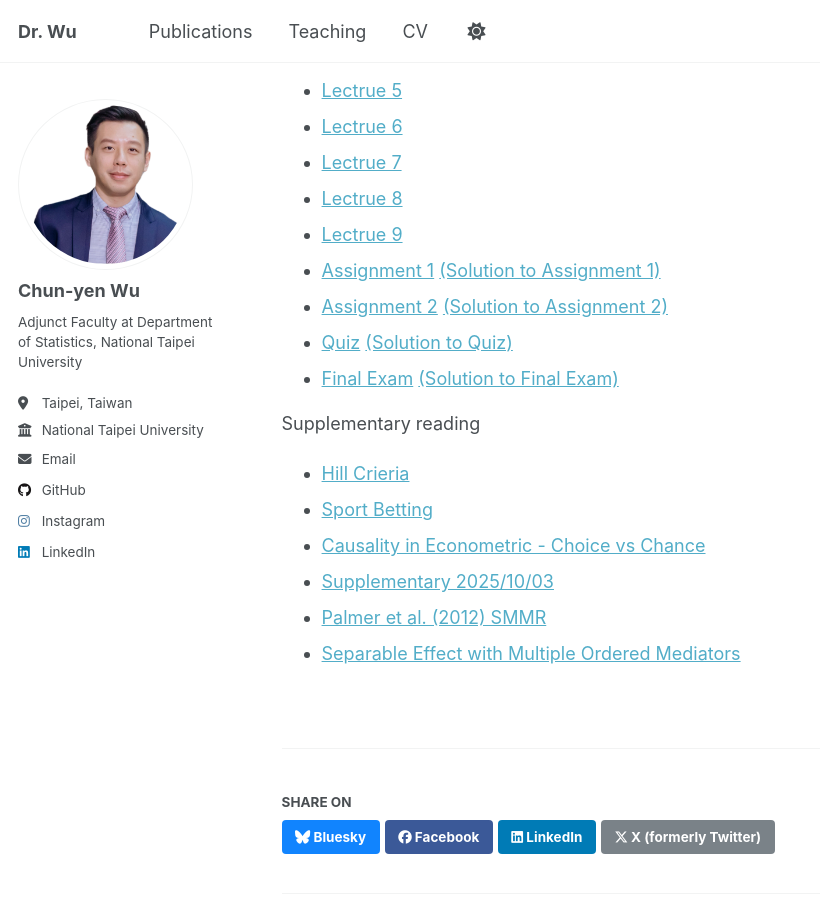
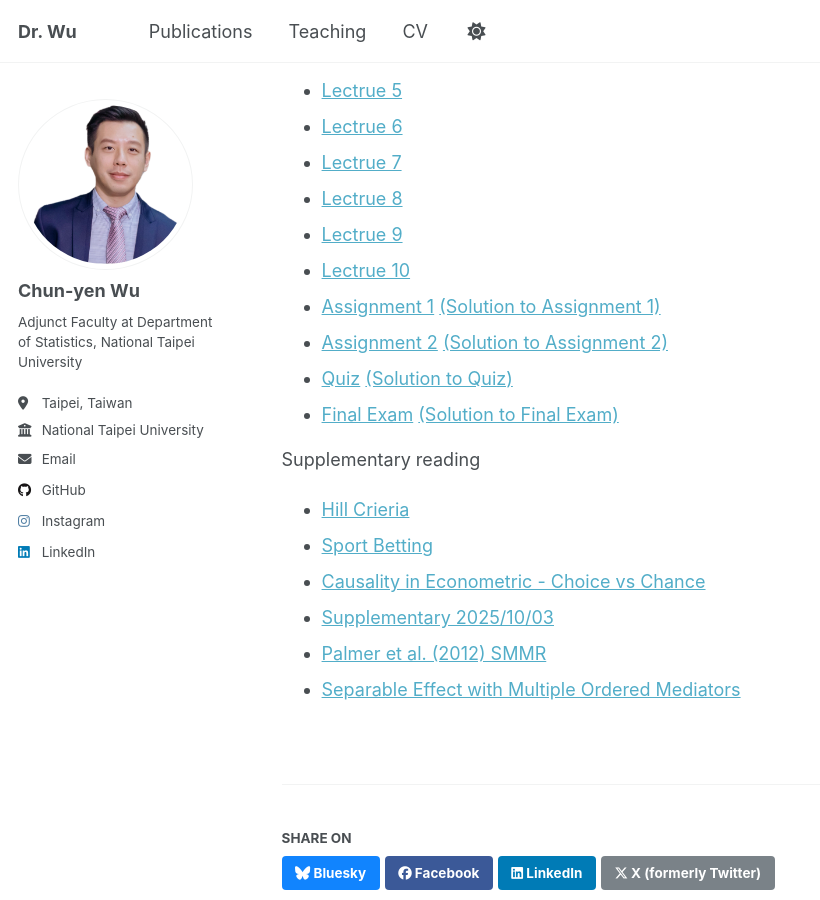
Before and after one commit to SashaWuNYCU/sashawunycu.github.io, a Jekyll site: the page built from _teaching/2025-1st-semester-teaching.md, in a window 1280 px wide and 900 px high, scrolled down 711 px. Shown: the whole window, without its empty margins (0-820 px from the left). Built offline with Jekyll 4.4.1, drawn with Linux system fonts in a browser that asks for light colours; a script that is not in the unit is left out.

Commit message:
Upload Lec 10 for U4370 ver 251222

```diff
--- a/_teaching/2025-1st-semester-teaching.md
+++ b/_teaching/2025-1st-semester-teaching.md
@@ -30,6 +30,7 @@ Lectures
 - [Lectrue 7](http://sashawunycu.github.io/files/U4370/Lec7.pdf)
 - [Lectrue 8](http://sashawunycu.github.io/files/U4370/Lec8.pdf)
 - [Lectrue 9](http://sashawunycu.github.io/files/U4370/Lec9.pdf)
+- [Lectrue 10](http://sashawunycu.github.io/files/U4370/Lec10.pdf)
 - [Assignment 1](http://sashawunycu.github.io/files/U4370/U4370_HW1.pdf)
   [(Solution to Assignment 1)](http://sashawunycu.github.io/files/U4370/U4370_HW1_Sol.pdf)
 - [Assignment 2](http://sashawunycu.github.io/files/U4370/U4370_HW2.pdf)
```
Also changed, not shown: 1 other file.
